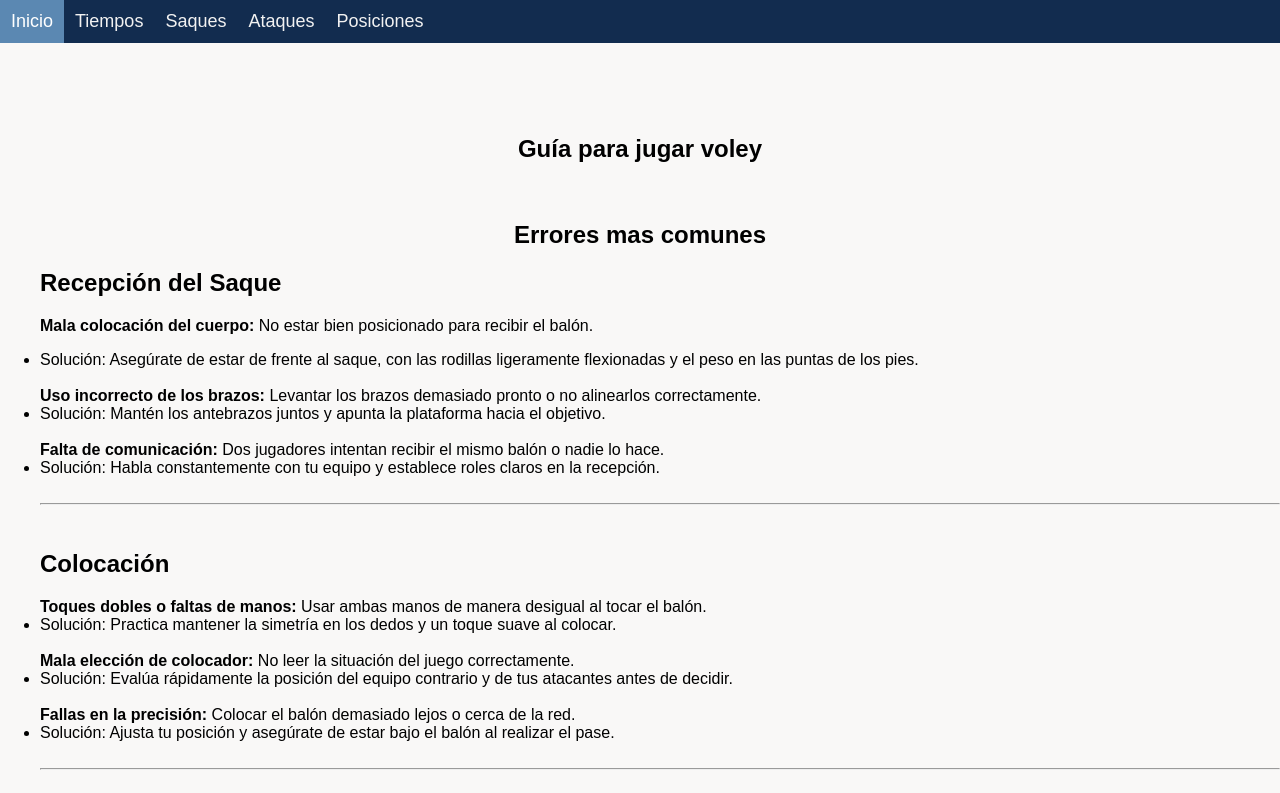
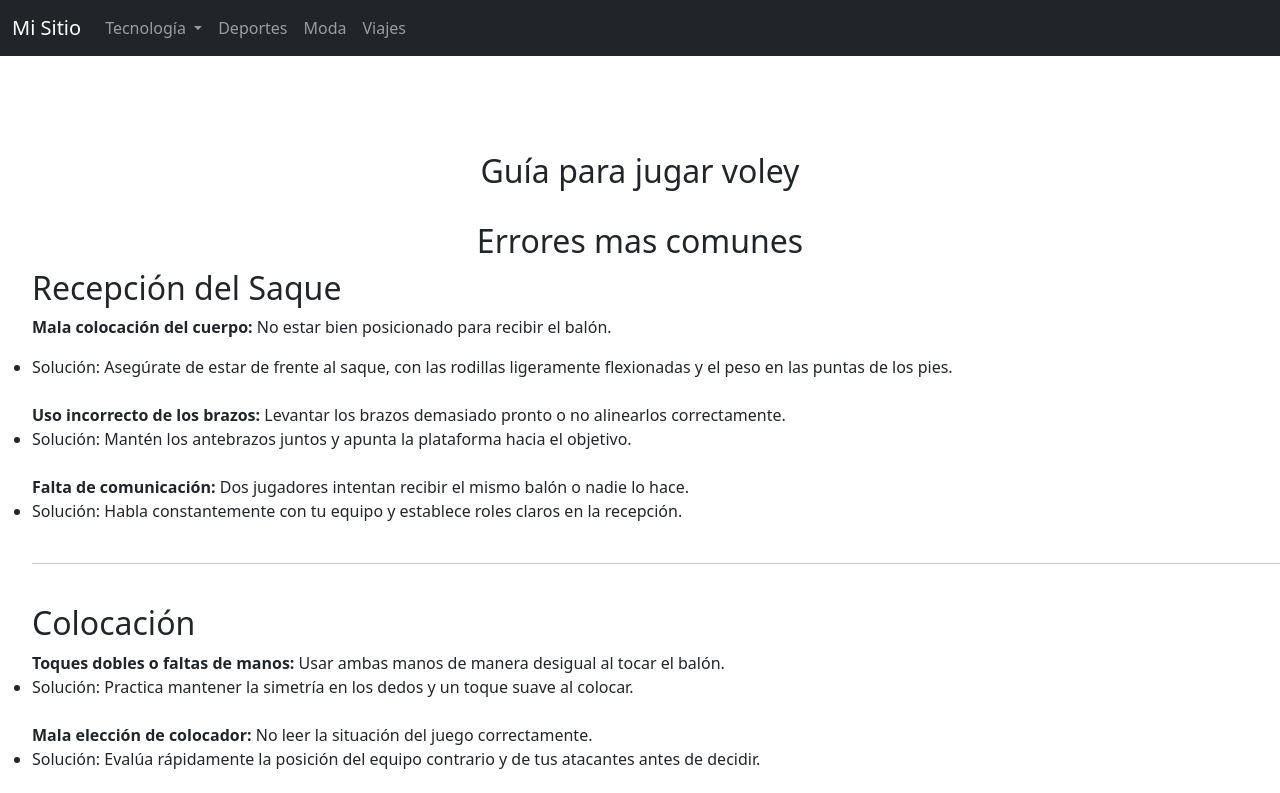
Before and after one commit to abelFl/abelFl.github.io, a plain HTML site: page index.html in a window 1280 px wide. Shown: the top 793 px of the page. Drawn offline with nearby package versions, Linux system fonts and the light colour scheme.

Commit message:
Update index.html

```diff
--- a/index.html
+++ b/index.html
@@ -1,50 +1,47 @@
-<HTML>
-<HEAD>
-<TITLE>
-Guia para el voley
-</TITLE>
+<!DOCTYPE html>
+<html lang="es">
+<head>
+    <meta charset="UTF-8">
+    <meta name="viewport" content="width=device-width, initial-scale=1.0">
+    <title>Menú con Bootstrap</title>
+    <link href="https://cdn.jsdelivr.net/npm/bootstrap@5.3.0/dist/css/bootstrap.min.css" rel="stylesheet">
+</head>
+<body>
 
-<style>
-body {
-  margin: 0;
-  font-family: Arial, Helvetica, sans-serif;
-}
+    <nav class="navbar navbar-expand-lg navbar-dark bg-dark">
+        <div class="container-fluid">
+            <a class="navbar-brand" href="#">Mi Sitio</a>
+            <button class="navbar-toggler" type="button" data-bs-toggle="collapse" data-bs-target="#navbarNav" aria-controls="navbarNav" aria-expanded="false" aria-label="Toggle navigation">
+                <span class="navbar-toggler-icon"></span>
+            </button>
+            <div class="collapse navbar-collapse" id="navbarNav">
+                <ul class="navbar-nav">
+                    <li class="nav-item dropdown">
+                        <a class="nav-link dropdown-toggle" href="#" id="navbarDropdown" role="button" data-bs-toggle="dropdown" aria-expanded="false">
+                            Tecnología
+                        </a>
+                        <ul class="dropdown-menu" aria-labelledby="navbarDropdown">
+                            <li><a class="dropdown-item" href="#smartphones">Smartphones</a></li>
+                            <li><a class="dropdown-item" href="#laptops">Laptops</a></li>
+                            <li><a class="dropdown-item" href="#accesorios">Accesorios</a></li>
+                        </ul>
+                    </li>
+                    <li class="nav-item">
+                        <a class="nav-link" href="#deportes">Deportes</a>
+                    </li>
+                    <li class="nav-item">
+                        <a class="nav-link" href="#moda">Moda</a>
+                    </li>
+                    <li class="nav-item">
+                        <a class="nav-link" href="#viajes">Viajes</a>
+                    </li>
+                </ul>
+            </div>
+        </div>
+    </nav>
 
-.topnav {
-  overflow: hidden;
-  background-color: #122C4F;
-}
-
-.topnav a {
-  float: left;
-  color: #f2f2f2;
-  text-align: center;
-  padding: 11px 11px;
-  text-decoration: none;
-  font-size: 18px;
-}
-
-.topnav a:hover {
-  background-color: #5B88B2;
-  color:white;
-}----
-
-.topnav a.active {
-  background-color: #D19275;
-  color: white;
-}
-</style>
-</HEAD>
-<BODY>
-
-<div class="topnav">
-  <a class="incio" href="GuiaVoley.html">Inicio</a>
-<a href="tiempovoley.html">Tiempos</a>
-<a href="saquesvoley.html">Saques</a>
-<a href="ataquesvoley.html">Ataques</a>
-<a href="posiciones.html">Posiciones</a>
-
-</div>
+    <script src="https://cdn.jsdelivr.net/npm/bootstrap@5.3.0/dist/js/bootstrap.bundle.min.js"></script>
+</body>
 <BODY text= "000000">
 <BODY bgcolor = "F9F8F7">
 
```
